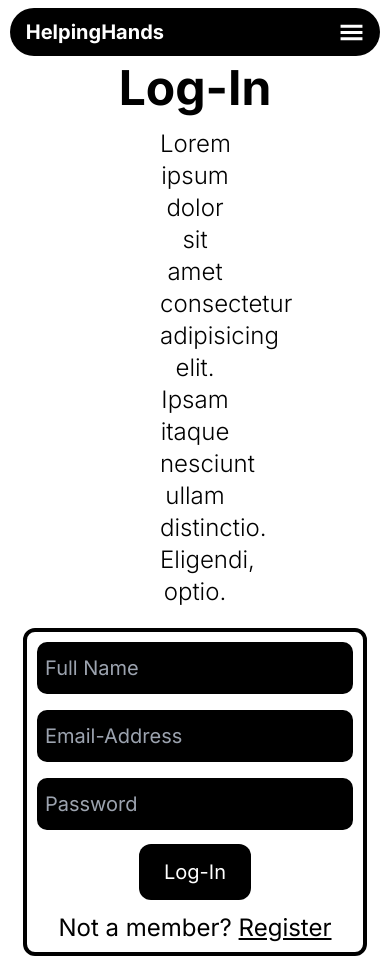
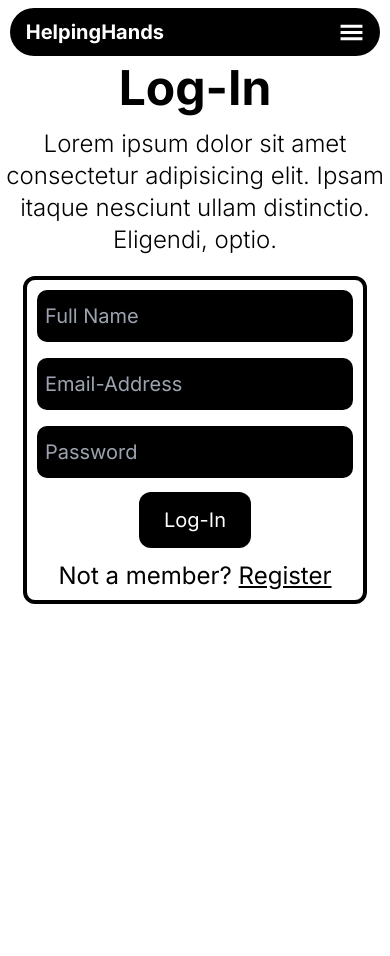
Before and after one commit to vinayakfr/helping-hand, a Next.js app: page /log-in in a window 390 px wide. After the commit the page ends 844 px from the top, so only its background shows below. Built offline with nearby package versions, Linux system fonts and the light colour scheme.

Commit message:
chore: modify log-in page

```diff
--- a/app/components/log-in.tsx
+++ b/app/components/log-in.tsx
@@ -4,7 +4,7 @@ function LogIn() {
   return (
     <div>
       <h1 className="text-center font-bold text-5xl lg:text-8xl">Log-In</h1>
-      <p className="text-center font-light text-2xl lg:text-3xl pt-4 lg:pt-5 px-40">
+      <p className="text-center font-light text-2xl lg:text-3xl pt-4 lg:pt-5 lg:px-40">
         Lorem ipsum dolor sit amet consectetur adipisicing elit. Ipsam itaque
         nesciunt ullam distinctio. Eligendi, optio.
       </p>
--- a/app/page.tsx
+++ b/app/page.tsx
@@ -37,7 +37,7 @@ export default function Introduction() {
         </div>
         <p className="text-center pt- text-lg xl:text-xl">
           Already a member?{" "}
-          <a href="" className="underline hover:italic">
+          <a href="log-in" className="underline hover:italic">
             Log in
           </a>
         </p>
```
